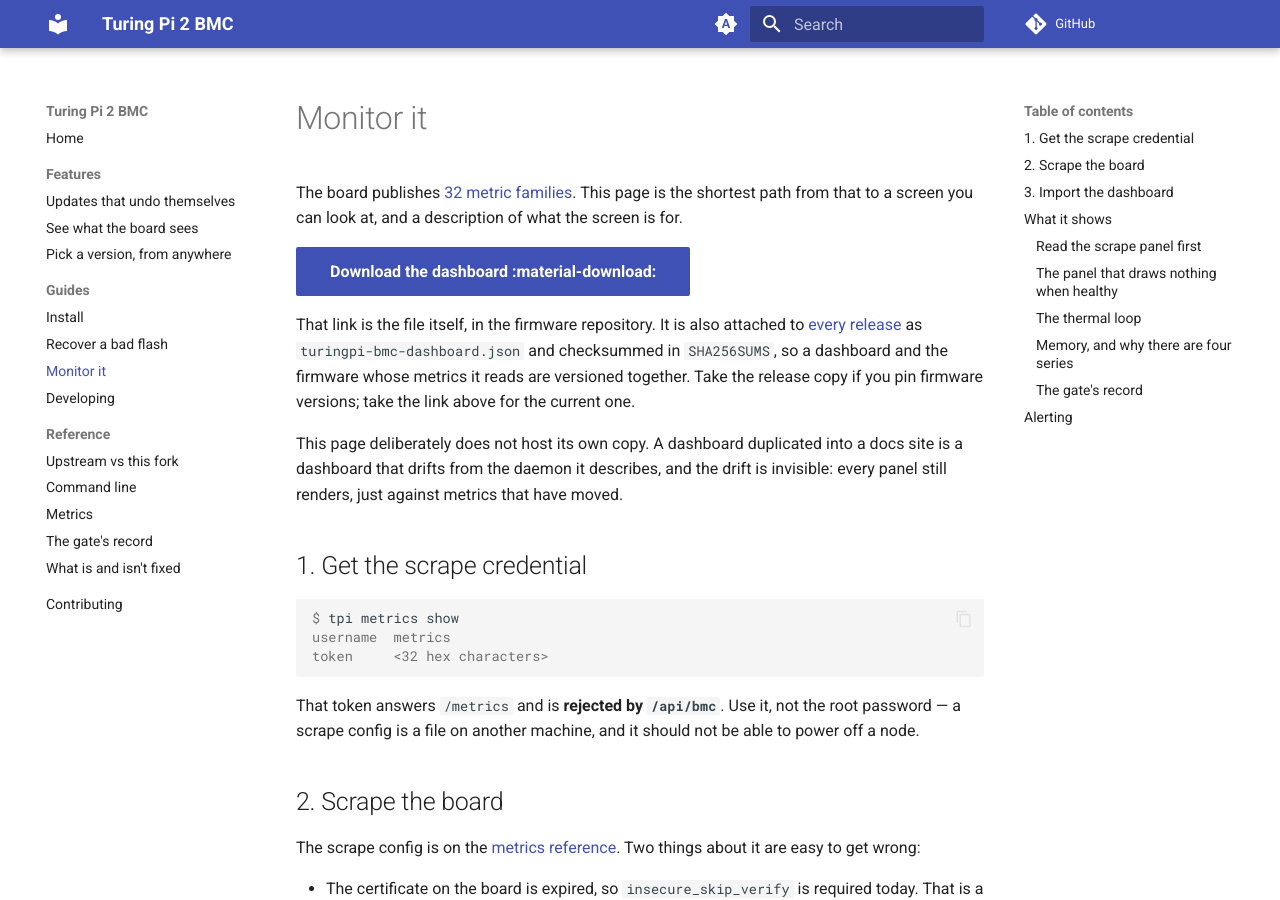
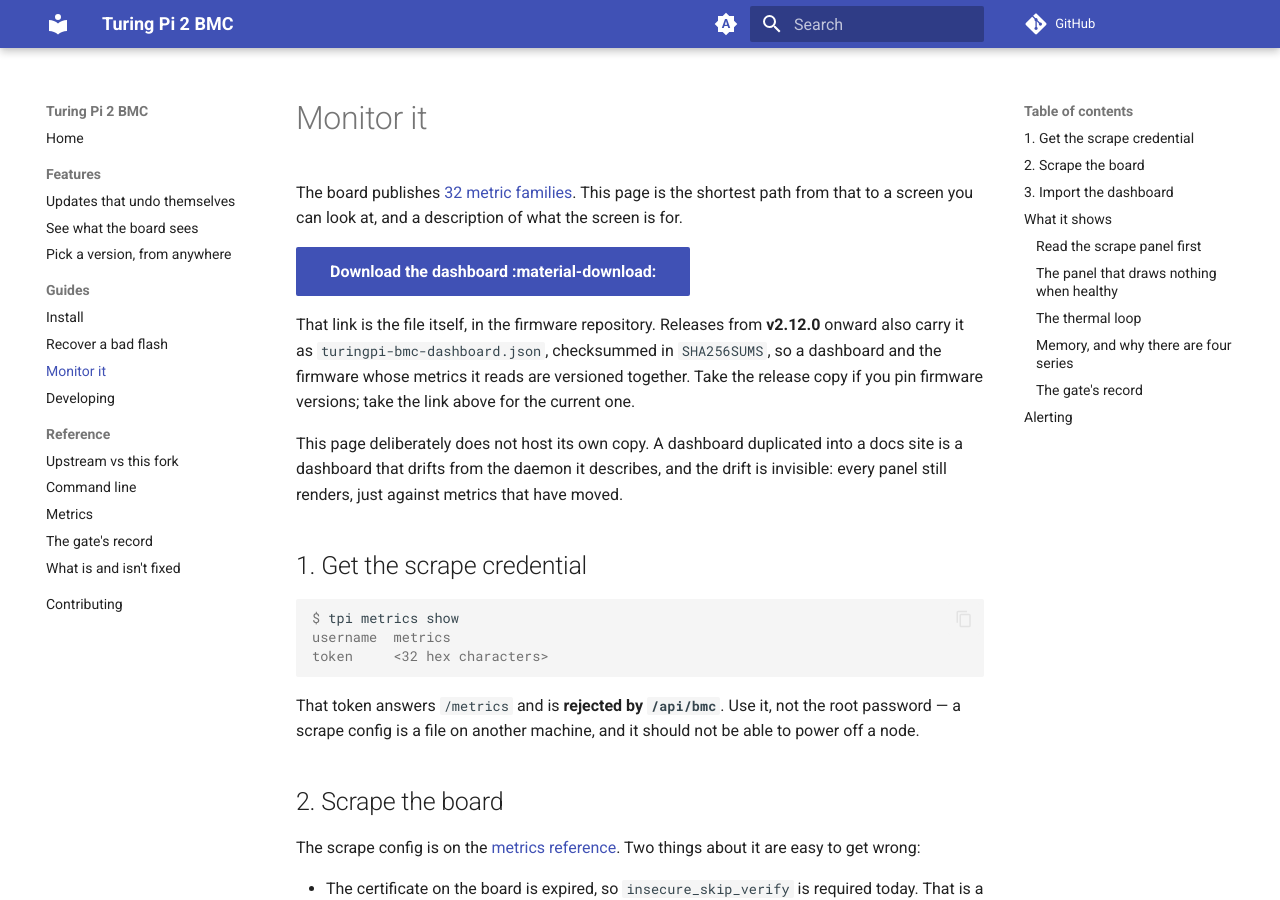
Before and after one commit to excavador-turing/www, an MkDocs documentation site: the page built from docs/guides/monitor-it.md, in a window 1280 px wide and 900 px high. Built offline with MkDocs 1.6.1 and Material for MkDocs 9.7.7, drawn with Linux system fonts in a browser that asks for light colours; comment, search, counter and statistics services are not loaded.

Commit message:
docs: the dashboard ships from v2.12.0, not from every release
v2.11.0 was built before the dashboard existed, so the claim was false
for the only release that postdates the guide. The release is not
immutable and the asset could have been added, but SHA256SUMS is
published and this repository does not rewrite published checksums.

Co-Authored-By: Claude Opus 5 (1M context) <noreply@anthropic.com>

```diff
--- a/docs/guides/monitor-it.md
+++ b/docs/guides/monitor-it.md
@@ -10,12 +10,11 @@ what the screen is for.
 
 </div>
 
-That link is the file itself, in the firmware repository. It is also attached
-to [every release](https://github.com/excavador-turing/BMC-Firmware/releases)
-as `turingpi-bmc-dashboard.json` and checksummed in `SHA256SUMS`, so a
-dashboard and the firmware whose metrics it reads are versioned together. Take
-the release copy if you pin firmware versions; take the link above for the
-current one.
+That link is the file itself, in the firmware repository. Releases from
+**v2.12.0** onward also carry it as `turingpi-bmc-dashboard.json`, checksummed
+in `SHA256SUMS`, so a dashboard and the firmware whose metrics it reads are
+versioned together. Take the release copy if you pin firmware versions; take
+the link above for the current one.
 
 This page deliberately does not host its own copy. A dashboard duplicated into
 a docs site is a dashboard that drifts from the daemon it describes, and the
```
